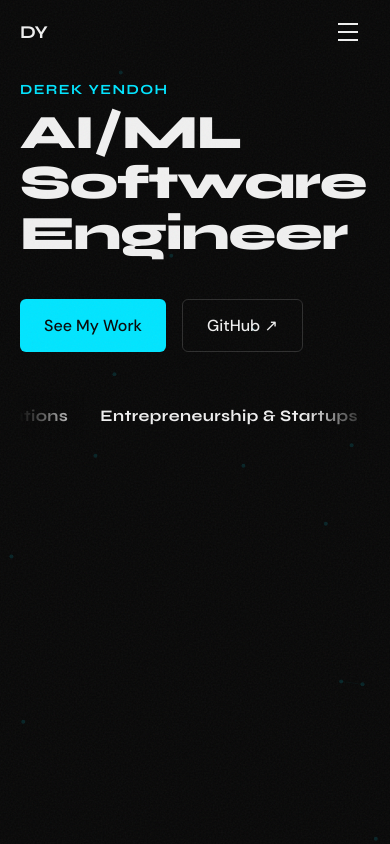
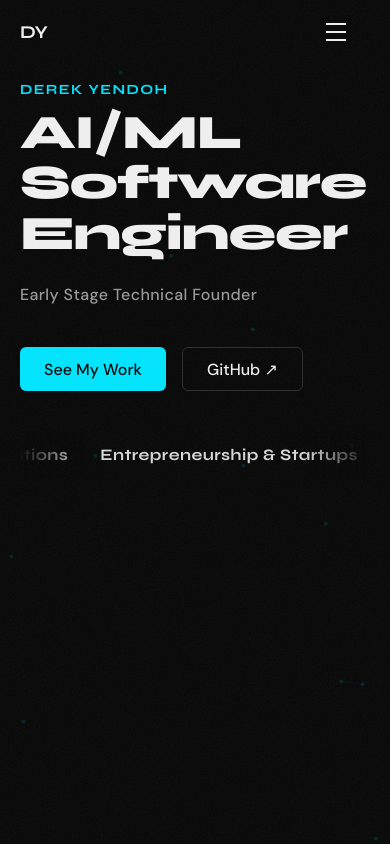
Before and after one commit to Yendoh-Derek/Yendoh-Derek.github.io, a Next.js app: page / in a window 390 px wide. Shown: the top 844 px of the page. Built offline with nearby package versions, Linux system fonts and the light colour scheme.

Commit message:
Update: Add tagline to hero page. Fix button alignment

```diff
--- a/src/components/hero/Hero.tsx
+++ b/src/components/hero/Hero.tsx
@@ -25,6 +25,9 @@ export function Hero() {
           >
             {site.title}
           </h1>
+          <p className="mt-6 font-body text-base font-medium tracking-wide text-secondary">
+            {site.tagline}
+          </p>
           <div className="hero-ctas mt-10 flex flex-wrap gap-4">
             <button
               type="button"
--- a/src/components/layout/Footer.tsx
+++ b/src/components/layout/Footer.tsx
@@ -45,7 +45,7 @@ function SocialIcon({ name, icon }: { name: string; icon: string }) {
     case "instagram":
       return (
         <svg viewBox="0 0 24 24" fill="currentColor" className="h-5 w-5">
-          <path d="M12 0c-6.627 0-12 5.373-12 12s5.373 12 12 12 12-5.373 12-12-5.373-12-12-12zm0 2.917c2.833 0 3.167.01 4.583.067 1.083.05 1.833.24 2.417.51.5.21 1 .583 1.333.916.333.333.706.833.916 1.333.27.584.46 1.334.51 2.417.057 1.416.067 1.75.067 4.583s-.01 3.167-.067 4.583c-.05 1.083-.24 1.833-.51 2.417-.21.5-.583 1-.916 1.333-.333.333-.833.706-1.333.916-.584.27-1.334.46-2.417.51-1.416.057-1.75.067-4.583.067s-3.167-.01-4.583-.067c-1.083-.05-1.833-.24-2.417-.51-.5-.21-1-.583-1.333-.916-.333-.333-.706-.833-.916-1.333-.27-.584-.46-1.334-.51-2.417-.057-1.416-.067-1.75-.067-4.583s.01-3.167.067-4.583c.05-1.083.24-1.833.51-2.417.21-.5.583-1 .916-1.333.333-.333.833-.706 1.333-.916.584-.27 1.334-.46 2.417-.51 1.416-.057 1.75-.067 4.583-.067zm0-2.917c-6.627 0-12 5.373-12 12s5.373 12 12 12 12-5.373 12-12-5.373-12-12-12zm5.5 3a1.5 1.5 0 1 0 0 3 1.5 1.5 0 0 0 0-3zm-5.5 3.917c-2.49 0-4.5 2.01-4.5 4.5s2.01 4.5 4.5 4.5 4.5-2.01 4.5-4.5-2.01-4.5-4.5-4.5zm0 7.417c-1.59 0-2.917-1.327-2.917-2.917s1.327-2.917 2.917-2.917 2.917 1.327 2.917 2.917-1.327 2.917-2.917 2.917z" />
+          <path d="M12 2.163c3.204 0 3.584.012 4.85.07 3.252.148 4.771 1.691 4.919 4.919.058 1.265.069 1.645.069 4.849 0 3.205-.012 3.584-.069 4.849-.149 3.225-1.664 4.771-4.919 4.919-1.266.057-1.645.069-4.849.069-3.204 0-3.584-.012-4.849-.069-3.259-.149-4.771-1.699-4.919-4.92-.058-1.265-.07-1.644-.07-4.849 0-3.204.013-3.583.07-4.849.149-3.227 1.664-4.771 4.919-4.919 1.266-.057 1.645-.069 4.849-.069zm0-2.163c-3.259 0-3.667.014-4.947.072-4.358.2-6.78 2.618-6.98 6.98-.059 1.281-.073 1.689-.073 4.948 0 3.259.014 3.668.072 4.948.2 4.358 2.618 6.78 6.98 6.98 1.281.058 1.689.072 4.948.072 3.259 0 3.668-.014 4.948-.072 4.354-.2 6.782-2.618 6.979-6.98.059-1.28.073-1.689.073-4.948 0-3.259-.014-3.667-.072-4.947-.196-4.354-2.617-6.78-6.979-6.98-1.281-.059-1.69-.073-4.949-.073zM5.838 12a6.162 6.162 0 1112.324 0 6.162 6.162 0 01-12.324 0zM12 16a4 4 0 110-8 4 4 0 010 8zm4.965-10.322a1.44 1.44 0 112.881.001 1.44 1.44 0 01-2.881-.001z" />
         </svg>
       );
     case "x":
@@ -70,7 +70,9 @@ export function Footer() {
     <footer className="border-t border-border py-8">
       <div className="section-container flex flex-col items-center justify-between gap-6 md:flex-row">
         <div className="flex flex-col items-center gap-2 md:items-start">
-          <p className="text-sm text-secondary">© {new Date().getFullYear()} {site.name}.</p>
+          <p className="text-sm text-secondary">
+            © {new Date().getFullYear()} {site.name}.
+          </p>
           <p className="font-mono text-xs text-secondary">{site.location}</p>
         </div>
 
--- a/src/components/layout/Nav.tsx
+++ b/src/components/layout/Nav.tsx
@@ -3,7 +3,12 @@
 import { useEffect, useRef, useState } from "react";
 import { navLinks, site, sectionIds } from "@/content/site";
 import { useScrollSpy } from "@/hooks/useScrollSpy";
-import { cn, lockBodyScroll, scrollToSection, unlockBodyScroll } from "@/lib/utils";
+import {
+  cn,
+  lockBodyScroll,
+  scrollToSection,
+  unlockBodyScroll,
+} from "@/lib/utils";
 
 export function Nav() {
   const [scrolled, setScrolled] = useState(false);
@@ -40,11 +45,11 @@ export function Nav() {
       // Trap focus within menu
       if (e.key === "Tab" && menuRef.current) {
         const focusableElements = menuRef.current.querySelectorAll(
-          "a[href], button:not([hidden])"
+          "a[href], button:not([hidden])",
         );
         const focusableArray = Array.from(focusableElements);
         const currentIndex = focusableArray.indexOf(
-          document.activeElement as Element
+          document.activeElement as Element,
         );
         const isShiftKey = e.shiftKey;
 
@@ -84,7 +89,9 @@ export function Nav() {
     const isActive = activeSection === id;
     return cn(
       "relative py-1 text-sm transition-opacity duration-200",
-      isActive ? "text-primary opacity-100" : "text-secondary opacity-60 hover:opacity-100",
+      isActive
+        ? "text-primary opacity-100"
+        : "text-secondary opacity-60 hover:opacity-100",
     );
   };
 
@@ -96,7 +103,7 @@ export function Nav() {
       )}
     >
       <nav
-        className="section-container flex h-full items-center justify-between"
+        className="section-container flex h-full items-center justify-between pr-8 md:pr-12"
         aria-label="Main navigation"
       >
         <a
--- a/src/components/marquee/Marquee.tsx
+++ b/src/components/marquee/Marquee.tsx
@@ -35,7 +35,7 @@ export function Marquee({
           <span
             // eslint-disable-next-line react/no-array-index-key
             key={`${label}-${idx}`}
-            className="marquee-chip whitespace-nowrap font-display text-base font-bold tracking-wide text-primary md:text-lg"
+            className="marquee-chip whitespace-nowrap font-display text-base font-bold tracking-wide text-primary opacity-90 md:text-lg md:opacity-100"
           >
             {label}
           </span>
@@ -43,11 +43,11 @@ export function Marquee({
       </div>
 
       <div
-        className="pointer-events-none absolute inset-y-0 left-0 z-20 w-16 bg-gradient-to-r from-base via-base/80 to-transparent md:w-24"
+        className="pointer-events-none absolute inset-y-0 left-0 z-20 w-16 bg-gradient-to-r from-base to-transparent md:w-24"
         aria-hidden
       />
       <div
-        className="pointer-events-none absolute inset-y-0 right-0 z-20 w-16 bg-gradient-to-l from-base via-base/80 to-transparent md:w-24"
+        className="pointer-events-none absolute inset-y-0 right-0 z-20 w-16 bg-gradient-to-l from-base to-transparent md:w-24"
         aria-hidden
       />
     </div>
--- a/src/content/site.ts
+++ b/src/content/site.ts
@@ -1,6 +1,7 @@
 export const site = {
   name: "Derek Yendoh",
   title: "AI/ML Software Engineer",
+  tagline: "Early Stage Technical Founder",
   pitch:
     "I build AI systems that work in the real world — from model training to clinical deployment.",
   location: "Accra, Ghana",
@@ -8,7 +9,8 @@ export const site = {
   degree: "BSc Computer Science — [Your Institution]",
   github: "https://github.com/Yendoh-Derek",
   linkedin: "https://www.linkedin.com/in/derek-yendoh-4a6174275",
-  instagram: "https://www.instagram.com/yendoh_derek?utm_source=qr&igsh=MTdxamV3c3V5NnAyNQ==",
+  instagram:
+    "https://www.instagram.com/yendoh_derek?utm_source=qr&igsh=MTdxamV3c3V5NnAyNQ==",
   x: "https://x.com/DYendoh77058",
   metaDescription:
     "Derek Yendoh — AI/ML Software Engineer from Accra, Ghana. Building intelligent systems for HealthTech and EdTech.",
@@ -22,7 +24,12 @@ export const navLinks = [
   { href: "#contact", label: "Contact" },
 ] as const;
 
-export type SectionId = "hero" | "about" | "projects" | "experience" | "contact";
+export type SectionId =
+  | "hero"
+  | "about"
+  | "projects"
+  | "experience"
+  | "contact";
 
 export const sectionIds: SectionId[] = [
   "hero",
--- a/src/styles/globals.css
+++ b/src/styles/globals.css
@@ -187,10 +187,12 @@
   }
 
   .btn-primary {
-    @apply inline-flex min-h-[44px] items-center justify-center rounded-badge px-6 py-3 font-medium;
+    @apply inline-flex h-[44px] items-center justify-center rounded-badge px-6 font-medium;
     background: var(--accent-cyan);
     color: var(--bg-base);
-    transition: opacity 200ms ease, transform 200ms var(--ease-smooth);
+    transition:
+      opacity 200ms ease,
+      transform 200ms var(--ease-smooth);
   }
 
   .btn-primary:hover {
@@ -198,7 +200,7 @@
   }
 
   .btn-secondary {
-    @apply inline-flex min-h-[44px] items-center justify-center rounded-badge border px-6 py-3 font-medium;
+    @apply inline-flex h-[44px] items-center justify-center rounded-badge border px-6 font-medium;
     border-color: var(--border-light);
     color: var(--text-primary);
     transition:
@@ -288,7 +290,8 @@
 
 /* About section image halo animation */
 @keyframes halo {
-  0%, 100% {
+  0%,
+  100% {
     opacity: 0.6;
     transform: scale(1);
   }
```
